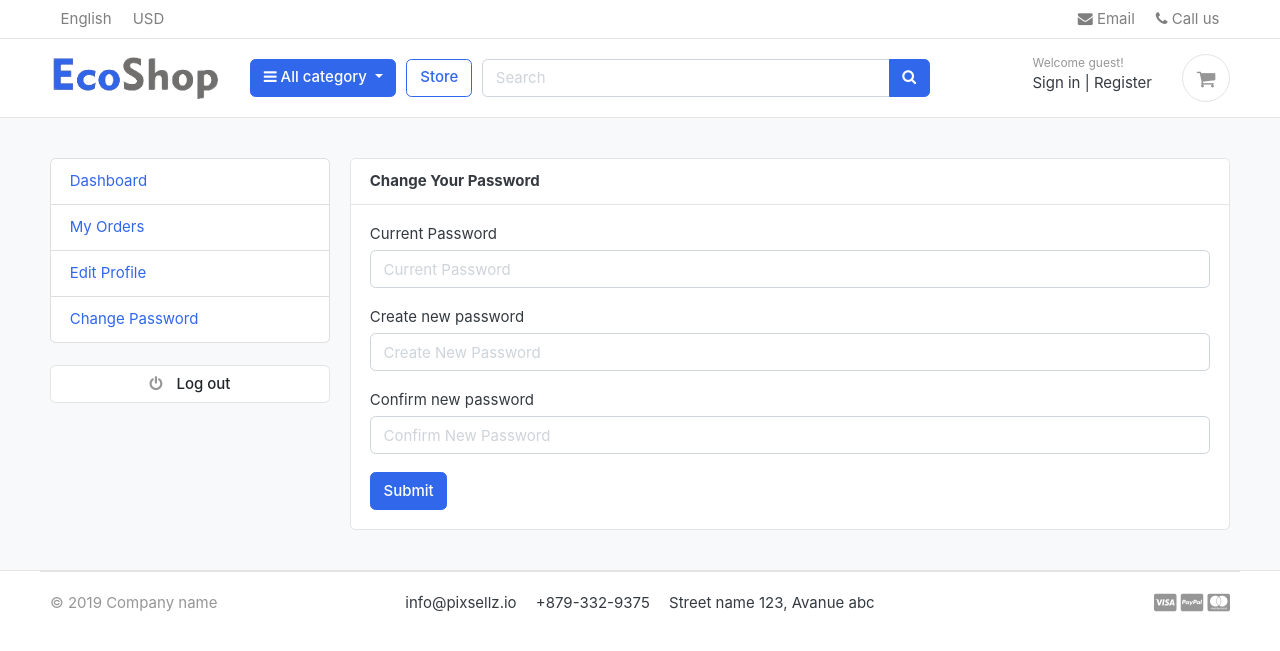
After one commit to Kodekloner/Portfolio-Project-EcoShop, a Django app: template templates/accounts/change_password.html in a window 1280 px wide. The commit adds this page. Shown: the top 651 px of the page. Run offline with Django 3.2, Linux system fonts and the light colour scheme; the template is opened without the code that fills it, so the values that code supplies are empty; some libraries are stand-ins or nearby versions; some web fonts are replaced.

Commit message:
Change Password

```diff
--- a/accounts/urls.py
+++ b/accounts/urls.py
@@ -15,4 +15,5 @@ urlpatterns = [
 
     path('my_orders/', views.my_orders, name='my_orders'),
     path('edit_profile/', views.edit_profile, name='edit_profile'),
+    path('change_password/', views.change_password, name='change_password'),
 ]
--- /dev/null
+++ b/templates/accounts/change_password.html
@@ -0,0 +1,52 @@
+{% extends 'base.html' %}
+
+
+{% block content %}
+
+<section class="section-conten padding-y bg">
+
+{% include 'includes/alerts.html' %}
+<div class="container">
+	<div class="row">
+	{% include 'includes/dashboard_sidebar.html' %}
+	<main class="col-md-9">
+		<article class="card">
+		<header class="card-header">
+			<strong class="d-inline-block mr-3">Change Your Password</strong>
+
+		</header>
+		<div class="card-body">
+			<div class="row">
+			<div class="col-md-12">
+				<form action="{% url 'change_password' %}" method="POST">
+					{% csrf_token %}
+
+					<div class="form-group">
+						<label>Current Password</label>
+						<input type="password" name="current_password" placeholder="Current Password" class="form-control" required>
+					</div>
+					<div class="form-group">
+						<label>Create new password</label>
+						<input type="password" name="new_password" placeholder="Create New Password" class="form-control" required>
+					</div>
+					<div class="form-group">
+						<label>Confirm new password</label>
+						<input type="password" name="confirm_password" placeholder="Confirm New Password" class="form-control" required>
+					</div>
+
+					<input type="submit" value="Submit" class="btn btn-primary">
+				</form>
+			</div>
+
+			</div> <!-- row.// -->
+		</div> <!-- card-body .// -->
+
+		</article> <!-- order-group.// -->
+	</main>
+</div> <!-- row.// -->
+</div>
+
+
+</section>
+
+{% endblock %}
--- a/templates/includes/dashboard_sidebar.html
+++ b/templates/includes/dashboard_sidebar.html
@@ -4,7 +4,7 @@
     <a class="list-group-item {% if '/accounts/' == request.path %}active{% endif %}" href="{% url 'dashboard' %}"> Dashboard </a>
     <a class="list-group-item {% if '/my_orders/' in request.path %}active{% endif %}" href="{% url 'my_orders' %}"> My Orders </a>
     <a class="list-group-item {% if '/edit_profile/' in request.path %}active{% endif %}" href="{% url 'edit_profile' %}"> Edit Profile </a>
-    {% comment %} <a class="list-group-item {% if '/change_password/' in request.path %}active{% endif %}" href="{% url 'change_password' %}"> Change Password </a> {% endcomment %}
+    <a class="list-group-item {% if '/change_password/' in request.path %}active{% endif %}" href="{% url 'change_password' %}"> Change Password </a>
   </ul>
   <br>
   <a class="btn btn-light btn-block" href="{% url 'logout' %}"> <i class="fa fa-power-off"></i> <span class="text">Log out</span> </a>
```
Also changed, not shown: accounts/views.py (+28 -2 lines).
